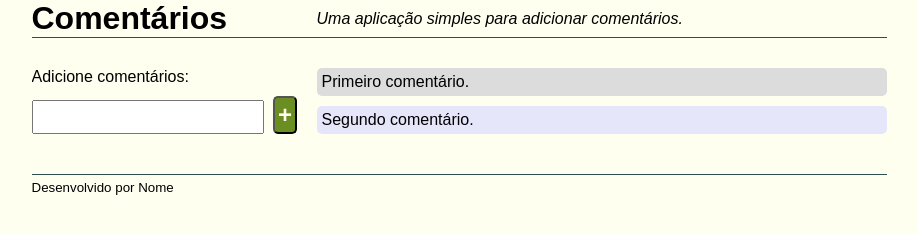
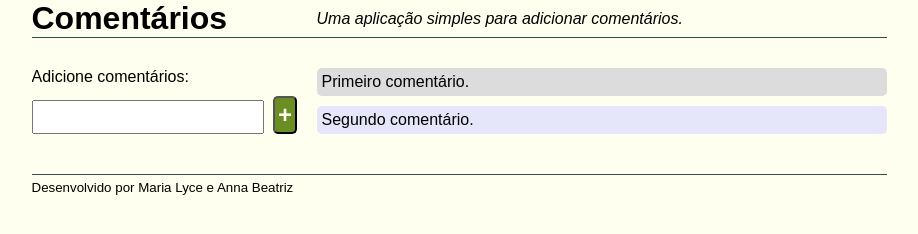
Before and after one commit to marialyce/Projeto, a plain HTML site: page index.html in a window 1280 px wide. Shown: the whole page, without its empty margins (181-1099 px from the left). Drawn offline with Linux system fonts and the light colour scheme.

Commit message:
Update index.html

```diff
--- a/index.html
+++ b/index.html
@@ -23,7 +23,7 @@
             </section>
         </main>
         <footer>
-            <p>Desenvolvido por Nome</p>
+            <p>Desenvolvido por Maria Lyce e Anna Beatriz</p>
         </footer>
     </body>
 </html>
```
